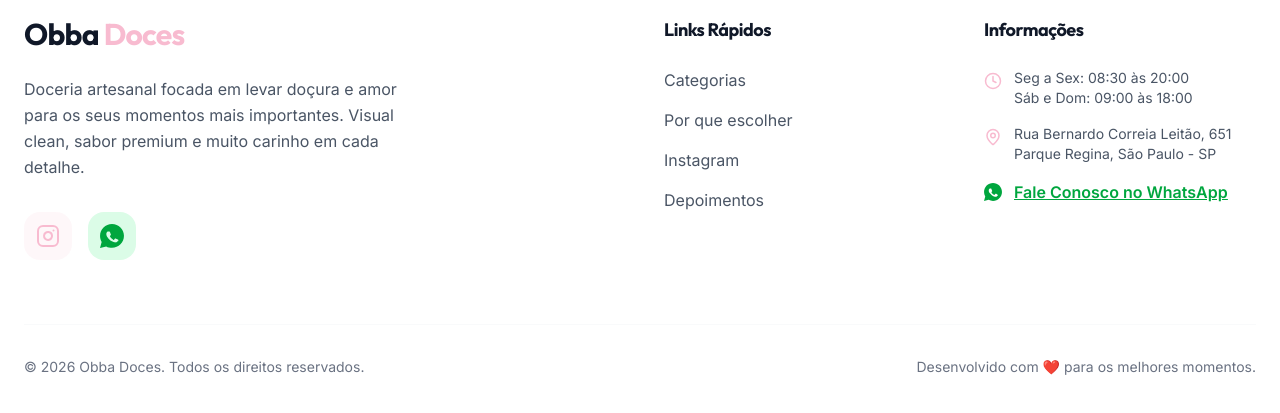
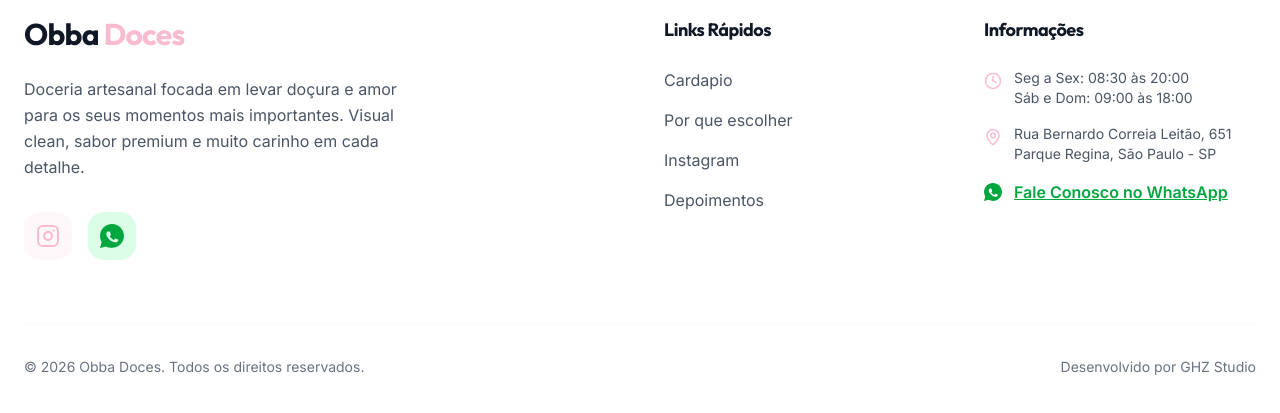
Before and after one commit to gabrielaraujoalves715-create/obba-doce, a React (Vite) app: page / in a window 1280 px wide. Shown: the part 3646-4059 px from the top of the page. Built offline with nearby package versions, Linux system fonts and the light colour scheme; a web font is replaced by a local one.

Commit message:
Altera Categorias para Cardapio

```diff
--- a/src/components/Footer.tsx
+++ b/src/components/Footer.tsx
@@ -35,7 +35,7 @@ export default function Footer() {
         <div>
           <h4 className="font-bold text-lg mb-6">Links Rápidos</h4>
           <ul className="space-y-4 text-gray-600">
-            <li><a href="#categorias" className="hover:text-brand-pink-dark transition-colors">Categorias</a></li>
+            <li><a href="cardapio" className="hover:text-brand-pink-dark transition-colors">Cardapio</a></li>
             <li><a href="#sobre" className="hover:text-brand-pink-dark transition-colors">Por que escolher</a></li>
             <li><a href="#Instagram" className="hover:text-brand-pink-dark transition-colors">Instagram</a></li>
             <li><a href="#depoimentos" className="hover:text-brand-pink-dark transition-colors">Depoimentos</a></li>
@@ -75,7 +75,7 @@ export default function Footer() {
 
       <div className="max-w-7xl mx-auto pt-8 border-t border-gray-50 flex flex-col md:flex-row justify-between items-center gap-4 text-sm text-gray-500">
         <p>© {new Date().getFullYear()} Obba Doces. Todos os direitos reservados.</p>
-        <p>Desenvolvido com ❤️ para os melhores momentos.</p>
+        <p>Desenvolvido por GHZ Studio</p>
       </div>
     </footer>
   );
```
